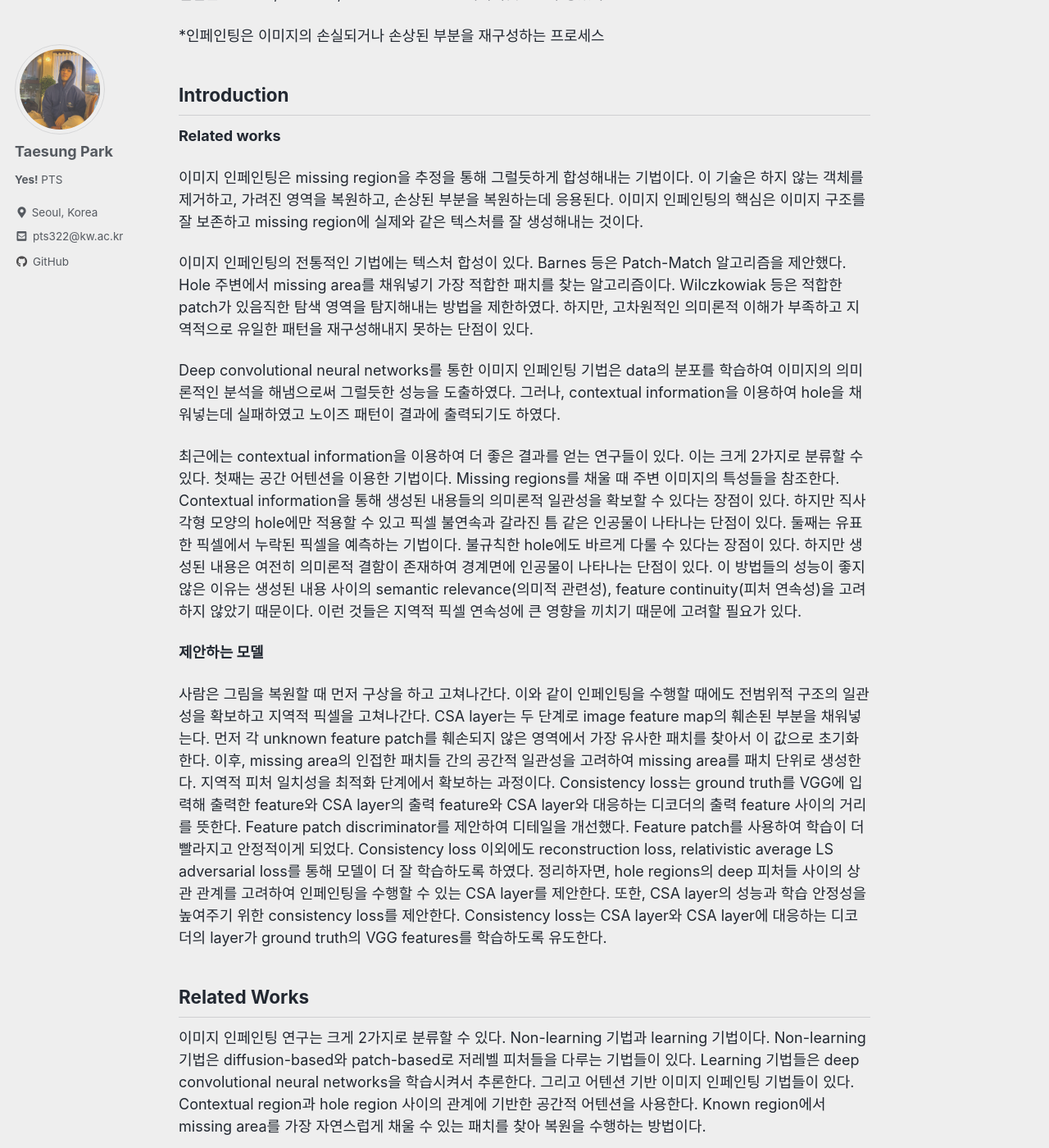
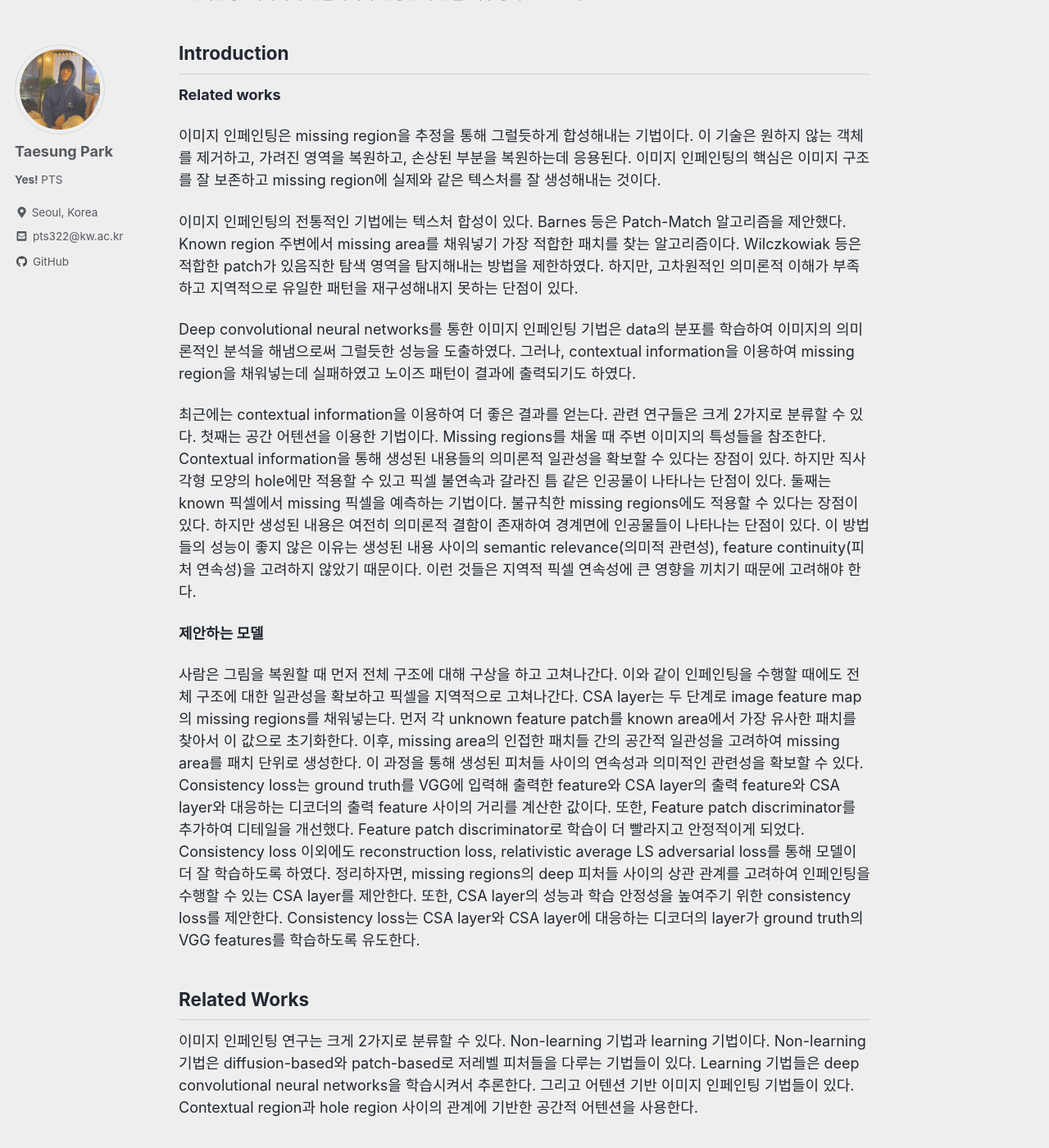
Before and after one commit to kkamankun/kkamankun.github.io, a Jekyll site: the page built from _posts/image_inpainting/2021-09-03-PaperReview.md, in a window 1280 px wide and 1400 px high, scrolled down 926 px. Shown: the whole window at 82% size. Built offline with Jekyll 4.4.1, drawn with Linux system fonts in a browser that asks for light colours; cached includes are drawn as plain includes; comment, search, counter and statistics services are not loaded; some of the changed text lies outside the part shown.

Commit message:
Update PaperReview.md

```diff
--- a/_posts/image_inpainting/2021-09-03-PaperReview.md
+++ b/_posts/image_inpainting/2021-09-03-PaperReview.md
@@ -12,44 +12,42 @@ Hongyu Liu, et.al. "Coherent Semantic Attention for Image Inpainting" a
 Abstract
 ---
 
-이전 딥러닝 기반 인페인팅 기법들은 성능이 대체로 좋지만, 지엽적인 픽셀 간의 불연속으로 인하여 흐릿함이나 왜곡 현상이 발생한다. 이는 missing region의 feature 사이의 연속성과 의미론적 상관성을 고려하지 않았기 때문이다. 새롭게 CSA layer가 있는 모델을 제안한다. CSA layer는 missing rigions의 feature들 사이의 의미론적 상관성을 따짐으로써 전후 구조를 잘 보존해주고 훼손된 영역에 대한 예측을 잘 수행한다.
+이전 딥러닝 기반 인페인팅 기법들은 성능이 대체로 좋지만, 지엽적인 픽셀 간의 불연속으로 인하여 흐릿함이나 왜곡 현상이 발생한다. 이는 missing region의 feature 사이의 연속성과 의미론적 상관성을 고려하지 않았기 때문이다. 새롭게 CSA layer가 있는 모델을 제안한다.
 
-모델은 rough와 refinement 두 단계로 구분된다. 각 네트워크는 U-Net 구조의 neural network이다. CSA layer는 refinement 단계의 encoder 안에 있다.
-
-네트워크 학습 안정화와 CSA layer의 학습을 잘 해내기 위해서 consistency loss를 제안한다. Consistency loss는 CSA layer와 CSA layer에 대응하는 디코더의 layer가 ground truth 의 feature와 같은 출력을 하도록 유도한다.
+CSA layer는 missing region의 feature들 사이의 의미론적 상관성을 따짐으로써 전후 구조를 잘 보존해주고 훼손된 영역에 대한 예측을 잘 수행한다. 전체 모델은 rough와 refinement 두 단계로 구분된다. 각 네트워크는 U-Net 구조의 neural network이다. CSA layer는 refinement 단계의 encoder 안에 있다. 네트워크 학습 안정화와 CSA layer의 학습을 잘 해내기 위해서 consistency loss를 제안한다. Consistency loss는 CSA layer와 CSA layer에 대응하는 디코더의 layer가 ground truth 의 feature와 같은 출력을 하도록 유도한다.
 
 실험은 CelebA, Places2, Paris StreetView 데이터셋으로 수행했다.
 
-*인페인팅은 이미지의 손실되거나 손상된 부분을 재구성하는 프로세스
+*인페인팅: 이미지의 손실되거나 손상된 부분을 재구성하는 프로세스
 
 Introduction
 ---
 
 **Related works**
 
-이미지 인페인팅은 missing region을 추정을 통해 그럴듯하게 합성해내는 기법이다. 이 기술은 하지 않는 객체를 제거하고, 가려진 영역을 복원하고, 손상된 부분을 복원하는데 응용된다. 이미지 인페인팅의 핵심은 이미지 구조를 잘 보존하고 missing region에 실제와 같은 텍스처를 잘 생성해내는 것이다.
+이미지 인페인팅은 missing region을 추정을 통해 그럴듯하게 합성해내는 기법이다. 이 기술은 원하지 않는 객체를 제거하고, 가려진 영역을 복원하고, 손상된 부분을 복원하는데 응용된다. 이미지 인페인팅의 핵심은 이미지 구조를 잘 보존하고 missing region에 실제와 같은 텍스처를 잘 생성해내는 것이다.
 
-이미지 인페인팅의 전통적인 기법에는 텍스처 합성이 있다. Barnes 등은 Patch-Match 알고리즘을 제안했다. Hole 주변에서 missing area를 채워넣기 가장 적합한 패치를 찾는 알고리즘이다. Wilczkowiak 등은 적합한 patch가 있음직한 탐색 영역을 탐지해내는 방법을 제한하였다. 하지만, 고차원적인 의미론적 이해가 부족하고 지역적으로 유일한 패턴을 재구성해내지 못하는 단점이 있다.
+이미지 인페인팅의 전통적인 기법에는 텍스처 합성이 있다. Barnes 등은 Patch-Match 알고리즘을 제안했다. Known region 주변에서 missing area를 채워넣기 가장 적합한 패치를 찾는 알고리즘이다. Wilczkowiak 등은 적합한 patch가 있음직한 탐색 영역을 탐지해내는 방법을 제한하였다. 하지만, 고차원적인 의미론적 이해가 부족하고 지역적으로 유일한 패턴을 재구성해내지 못하는 단점이 있다.
 
-Deep convolutional neural networks를 통한 이미지 인페인팅 기법은 data의 분포를 학습하여 이미지의 의미론적인 분석을 해냄으로써 그럴듯한 성능을 도출하였다. 그러나, contextual information을 이용하여 hole을 채워넣는데 실패하였고 노이즈 패턴이 결과에 출력되기도 하였다.
+Deep convolutional neural networks를 통한 이미지 인페인팅 기법은 data의 분포를 학습하여 이미지의 의미론적인 분석을 해냄으로써 그럴듯한 성능을 도출하였다. 그러나, contextual information을 이용하여 missing region을 채워넣는데 실패하였고 노이즈 패턴이 결과에 출력되기도 하였다.
 
-최근에는 contextual information을 이용하여 더 좋은 결과를 얻는 연구들이 있다. 이는 크게 2가지로 분류할 수 있다. 첫째는 공간 어텐션을 이용한 기법이다. Missing regions를 채울 때 주변 이미지의 특성들을 참조한다. Contextual information을 통해 생성된 내용들의 의미론적 일관성을 확보할 수 있다는 장점이 있다. 하지만 직사각형 모양의 hole에만 적용할 수 있고 픽셀 불연속과 갈라진 틈 같은 인공물이 나타나는 단점이 있다. 둘째는 유표한 픽셀에서 누락된 픽셀을 예측하는 기법이다. 불규칙한 hole에도 바르게 다룰 수 있다는 장점이 있다. 하지만 생성된 내용은 여전히 의미론적 결함이 존재하여 경계면에 인공물이 나타나는 단점이 있다. 이 방법들의 성능이 좋지 않은 이유는 생성된 내용 사이의 semantic relevance(의미적 관련성), feature continuity(피처 연속성)을 고려하지 않았기 때문이다. 이런 것들은 지역적 픽셀 연속성에 큰 영향을 끼치기 때문에 고려할 필요가 있다.
+최근에는 contextual information을 이용하여 더 좋은 결과를 얻는다. 관련 연구들은 크게 2가지로 분류할 수 있다. 첫째는 공간 어텐션을 이용한 기법이다. Missing regions를 채울 때 주변 이미지의 특성들을 참조한다. Contextual information을 통해 생성된 내용들의 의미론적 일관성을 확보할 수 있다는 장점이 있다. 하지만 직사각형 모양의 hole에만 적용할 수 있고 픽셀 불연속과 갈라진 틈 같은 인공물이 나타나는 단점이 있다. 둘째는 known 픽셀에서 missing 픽셀을 예측하는 기법이다. 불규칙한 missing regions에도 적용할 수 있다는 장점이 있다. 하지만 생성된 내용은 여전히 의미론적 결함이 존재하여 경계면에 인공물들이 나타나는 단점이 있다. 이 방법들의 성능이 좋지 않은 이유는 생성된 내용 사이의 semantic relevance(의미적 관련성), feature continuity(피처 연속성)을 고려하지 않았기 때문이다. 이런 것들은 지역적 픽셀 연속성에 큰 영향을 끼치기 때문에 고려해야 한다.
 
 **제안하는 모델**
 
-사람은 그림을 복원할 때 먼저 구상을 하고 고쳐나간다. 이와 같이 인페인팅을 수행할 때에도 전범위적 구조의 일관성을 확보하고 지역적 픽셀을 고쳐나간다. CSA layer는 두 단계로 image feature map의 훼손된 부분을 채워넣는다. 먼저 각 unknown feature patch를 훼손되지 않은 영역에서 가장 유사한 패치를 찾아서 이 값으로 초기화한다. 이후, missing area의 인접한 패치들 간의 공간적 일관성을 고려하여 missing area를 패치 단위로 생성한다. 지역적 피처 일치성을 최적화 단계에서 확보하는 과정이다. Consistency loss는 ground truth를 VGG에 입력해 출력한 feature와 CSA layer의 출력 feature와 CSA layer와 대응하는 디코더의 출력 feature 사이의 거리를 뜻한다. Feature patch discriminator를 제안하여 디테일을 개선했다. Feature patch를 사용하여 학습이 더 빨라지고 안정적이게 되었다. Consistency loss 이외에도 reconstruction loss, relativistic average LS adversarial loss를 통해 모델이 더 잘 학습하도록 하였다. 정리하자면, hole regions의 deep 피처들 사이의 상관 관계를 고려하여 인페인팅을 수행할 수 있는 CSA layer를 제안한다. 또한, CSA layer의 성능과 학습 안정성을 높여주기 위한 consistency loss를 제안한다. Consistency loss는 CSA layer와 CSA layer에 대응하는 디코더의 layer가 ground truth의 VGG features를 학습하도록 유도한다.
+사람은 그림을 복원할 때 먼저 전체 구조에 대해 구상을 하고 고쳐나간다. 이와 같이 인페인팅을 수행할 때에도 전체 구조에 대한 일관성을 확보하고 픽셀을 지역적으로 고쳐나간다. CSA layer는 두 단계로 image feature map의 missing regions를 채워넣는다. 먼저 각 unknown feature patch를 known area에서 가장 유사한 패치를 찾아서 이 값으로 초기화한다. 이후, missing area의 인접한 패치들 간의 공간적 일관성을 고려하여 missing area를 패치 단위로 생성한다. 이 과정을 통해 생성된 피처들 사이의 연속성과 의미적인 관련성을 확보할 수 있다. Consistency loss는 ground truth를 VGG에 입력해 출력한 feature와 CSA layer의 출력 feature와 CSA layer와 대응하는 디코더의 출력 feature 사이의 거리를 계산한 값이다. 또한, Feature patch discriminator를 추가하여 디테일을 개선했다. Feature patch discriminator로 학습이 더 빨라지고 안정적이게 되었다. Consistency loss 이외에도 reconstruction loss, relativistic average LS adversarial loss를 통해 모델이 더 잘 학습하도록 하였다. 정리하자면, missing regions의 deep 피처들 사이의 상관 관계를 고려하여 인페인팅을 수행할 수 있는 CSA layer를 제안한다. 또한, CSA layer의 성능과 학습 안정성을 높여주기 위한 consistency loss를 제안한다. Consistency loss는 CSA layer와 CSA layer에 대응하는 디코더의 layer가 ground truth의 VGG features를 학습하도록 유도한다.
 
 Related Works
 ---
 
-이미지 인페인팅 연구는 크게 2가지로 분류할 수 있다. Non-learning 기법과 learning 기법이다. Non-learning 기법은 diffusion-based와 patch-based로 저레벨 피처들을 다루는 기법들이 있다. Learning 기법들은 deep convolutional neural networks을 학습시켜서 추론한다. 그리고 어텐션 기반 이미지 인페인팅 기법들이 있다. Contextual region과 hole region 사이의 관계에 기반한 공간적 어텐션을 사용한다. Known region에서 missing area를 가장 자연스럽게 채울 수 있는 패치를 찾아 복원을  수행하는 방법이다.
+이미지 인페인팅 연구는 크게 2가지로 분류할 수 있다. Non-learning 기법과 learning 기법이다. Non-learning 기법은 diffusion-based와 patch-based로 저레벨 피처들을 다루는 기법들이 있다. Learning 기법들은 deep convolutional neural networks을 학습시켜서 추론한다. 그리고 어텐션 기반 이미지 인페인팅 기법들이 있다. Contextual region과 hole region 사이의 관계에 기반한 공간적 어텐션을 사용한다.
 
 Approach
 ---
 
 **Refinement network**
 
-이전 연구들은 생성된 패치들 사이의 correlation이 고려되지 않는다. CSA layer는 생성된 패치들 사이의 correlation을 고려한다. CSA layer는 두 단계의 연산 과정(Search and Generate)으로 구성된다. Search 단계에서 known area에서 missing area의 패치와 가장 유사한 패치를 찾는다. 이렇게 찾은 패치와 이전에 생성된 missing area의 패치들을 통해 새로운 패치를 생성하여 기존 missing area의 패치를 대체한다. CSA layer를 통해 missing area의 feature들 사이의 관계를 고려한 인페인팅을 수행할 수 있게 한다.
+이전 연구들은 생성된 패치들 사이의 correlation이 고려되지 않는다. CSA layer는 패치들 사이의 correlation을 고려하여 재구성한다. CSA layer는 두 단계의 연산 과정(Search and Generate)으로 구성된다. Search 단계에서 known area에서 missing area의 패치와 가장 유사한 패치를 찾는다. 이렇게 찾은 패치와 이전에 생성된 missing area의 패치들을 통해 새로운 패치를 생성하여 기존 missing area의 패치를 대체한다. CSA layer를 통해 missing area의 feature들 사이의 관계를 고려한 인페인팅을 수행할 수 있게 한다.
 
 **Consistency loss**
 
```
